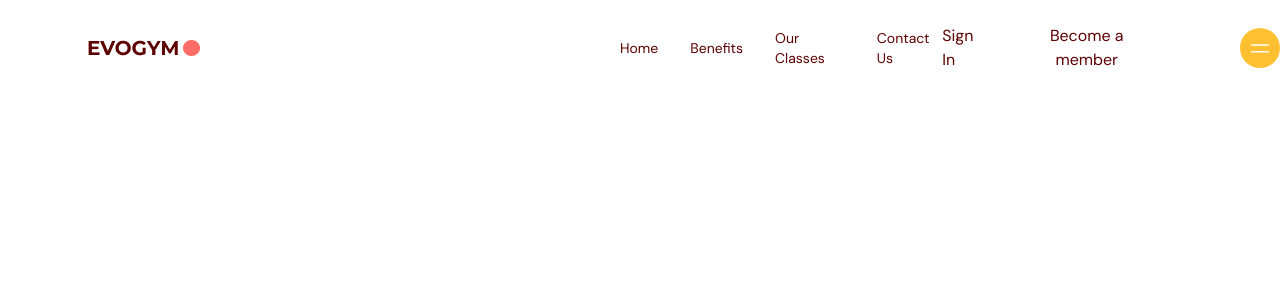
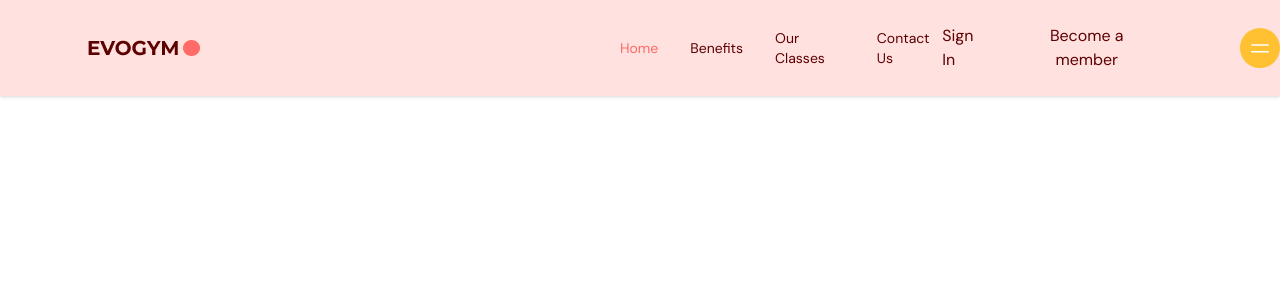
Before and after one commit to Sreelatha-Vallabhaneni/FitnessApp-React-Typescript, a React (Vite) app: page / in a window 1280 px wide. Shown: the top 300 px of the page. Built offline with nearby package versions, Linux system fonts and the light colour scheme.

Commit message:
Created Navbar for diffrent pages through Link component

```diff
--- a/package.json
+++ b/package.json
@@ -20,6 +20,7 @@
   "devDependencies": {
     "@types/node": "^20.11.16",
     "@types/react": "^18.2.43",
+    "@types/react-anchor-link-smooth-scroll": "^1.0.5",
     "@types/react-dom": "^18.2.17",
     "@typescript-eslint/eslint-plugin": "^6.14.0",
     "@typescript-eslint/parser": "^6.14.0",
--- a/src/App.tsx
+++ b/src/App.tsx
@@ -1,13 +1,19 @@
+import { useState } from "react"
 import Navbar from "./components/navbar"
+import { SelectedPage } from "@/utils/types"
 
 
 
 
 function App() {
+  const[selectedPage, setSelectedPage] = useState<SelectedPage>(SelectedPage.Home)
 
   return (
     <div className="app">
-      <Navbar />
+      <Navbar
+        selectedPage={selectedPage}
+        setSelectedPage={setSelectedPage}
+      />
     </div>
   )
 }
--- a/src/components/navbar/Link.tsx
+++ b/src/components/navbar/Link.tsx
@@ -1,11 +1,24 @@
+import { SelectedPage } from "@/utils/types";
+import AnchorLink from "react-anchor-link-smooth-scroll";
 
 type Props = {
     page: string;
+    selectedPage: SelectedPage;
+    setSelectedPage: (value: SelectedPage) => void;
 }
 
-const Link = ({page}: Props) => {
+const Link = ({page, selectedPage, setSelectedPage}: Props) => {
+  const lowerCasePage = page.toLowerCase().replace(/ /g, "") as SelectedPage
   return (
-    <div>{page}</div>
+    <AnchorLink
+      className={`${selectedPage === lowerCasePage ? "text-primary-500" : ""}
+        transition duration-500 hover:text-primary-300
+      `}
+      href={`#${lowerCasePage}`}
+      onClick={() => setSelectedPage(lowerCasePage)}
+    >
+      {page}
+    </AnchorLink>
   )
 }
 
--- a/src/components/navbar/index.tsx
+++ b/src/components/navbar/index.tsx
@@ -1,23 +1,46 @@
 import Logo from "@/assets/Logo.png";
 import { Bars2Icon, XMarkIcon  } from "@heroicons/react/24/solid";
+import Link from "./Link";
+import { SelectedPage } from "@/utils/types"
 
-type Props = {}
+type Props = {
+    isTopOfPage : boolean;
+    selectedPage: SelectedPage;
+    setSelectedPage: (value: SelectedPage) => void;
+}
 
-const Navbar = (props: Props) => {
+const Navbar = ({isTopOfPage, selectedPage, setSelectedPage}: Props) => {
     const flexBetween = "flex items-center justify-between";
-  return (
+    const navbarBackground = isTopOfPage ? "" : "bg-primary-100 drop-shadow";
+    return (
     <nav>
-        <div className={`${flexBetween} fixed top-0 z-30 w-full py-6`}>
+        <div className={`${navbarBackground} ${flexBetween} fixed top-0 z-30 w-full py-6`}>
             <div className={`${flexBetween} mx-auto w-5/6`}>
                 <div className={`${flexBetween} w-full gap-16`}>
                     <img src={Logo} alt="Evo fitness logo" />
                 </div>
                 <div className={`${flexBetween} w-full`}>
                     <div className={`${flexBetween} gap-8 text-sm`}>
-                        <p>Home</p>
-                        <p>Benefits</p>
-                        <p>Our Classes</p>
-                        <p>Contact Us</p>
+                        <Link
+                            page= "Home"
+                            selectedPage={selectedPage}
+                            setSelectedPage={setSelectedPage}
+                        />
+                        <Link
+                            page= "Benefits"
+                            selectedPage={selectedPage}
+                            setSelectedPage={setSelectedPage}
+                        />
+                        <Link
+                            page= "Our Classes"
+                            selectedPage={selectedPage}
+                            setSelectedPage={setSelectedPage}
+                        />
+                        <Link
+                            page= "Contact Us"
+                            selectedPage={selectedPage}
+                            setSelectedPage={setSelectedPage}
+                        />
                     </div>
                     <div className={`${flexBetween} gap-8`}>
                         <p>Sign In</p>
--- /dev/null
+++ b/src/utils/types.ts
@@ -0,0 +1,6 @@
+export enum SelectedPage {
+    Home = "home",
+    Benefits = "benefits",
+    OurClasses = "ourclasses",
+    ContactUs = "contactus",
+  }
```
Also changed, not shown: 1 other file (tests, documents, lock files or other folders).
